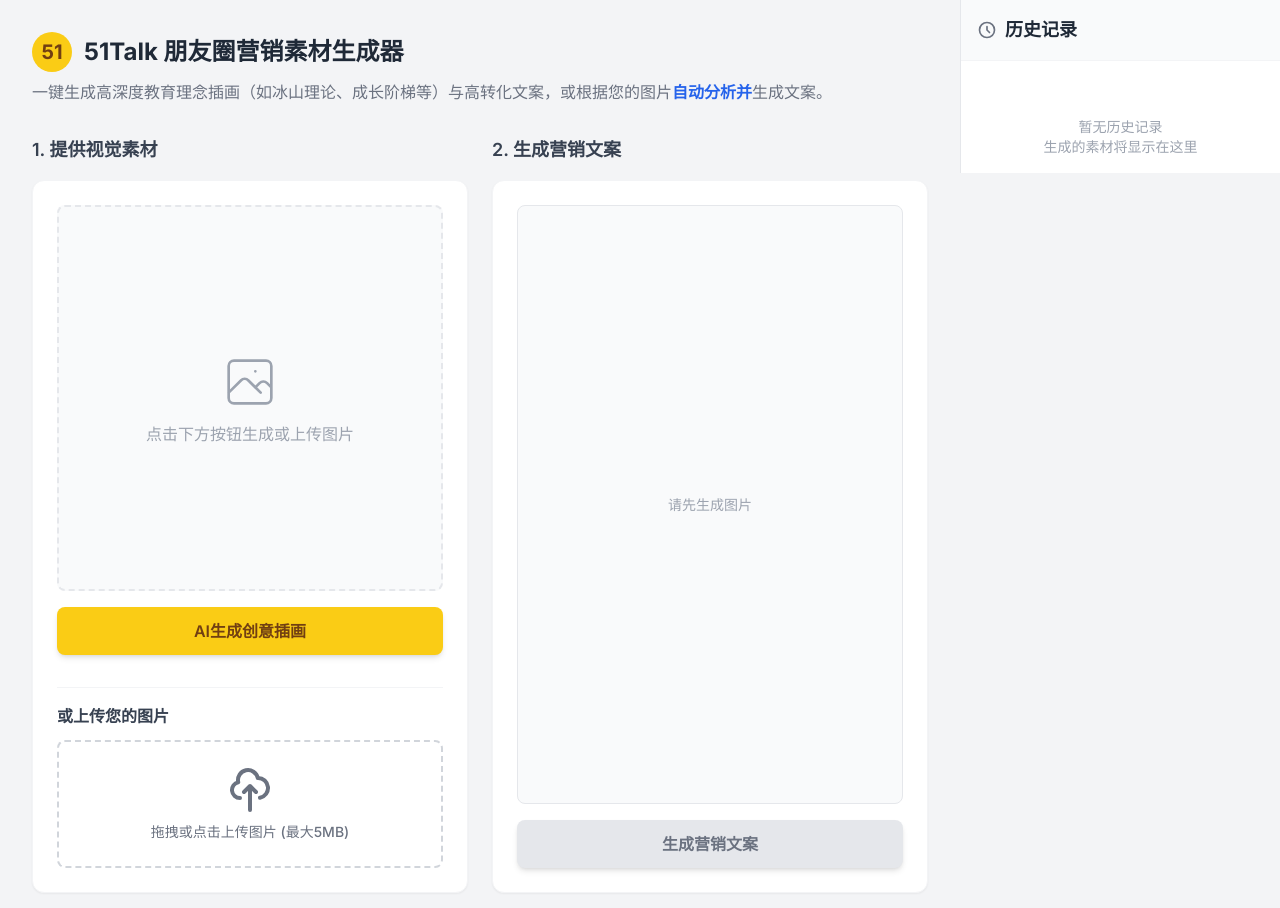
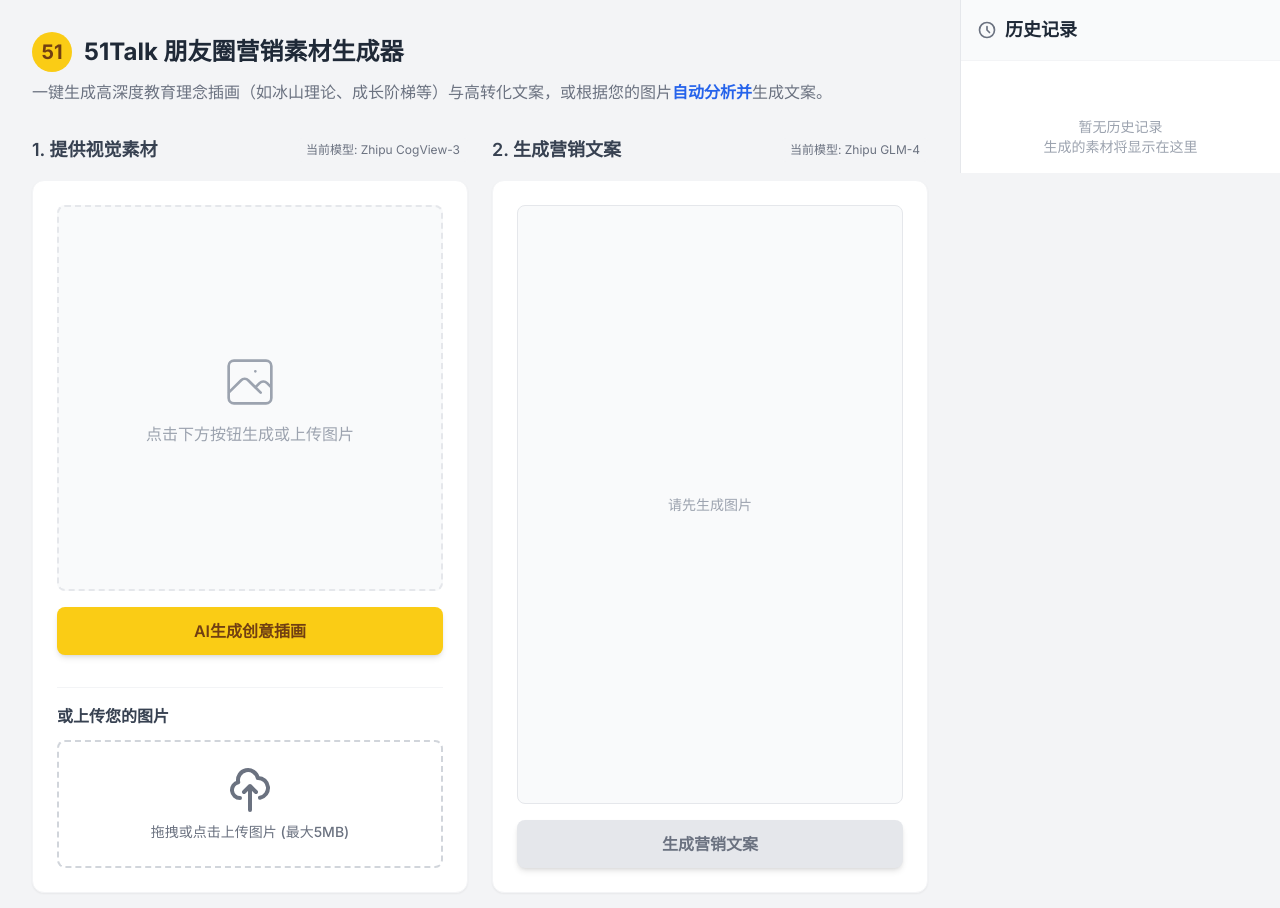
Before and after one commit to cjhow2008-collab/pengyouquanwenan, a React (Vite) app: page / in a window 1280 px wide. Shown: the top 908 px of the page. Built offline with nearby package versions, Linux system fonts and the light colour scheme.

Commit message:
Switch to Zhipu AI as default provider for local dev with user key

```diff
--- a/App.tsx
+++ b/App.tsx
@@ -51,7 +51,8 @@
     setUploadedImageDescription('');
 
     try {
-      const result = await GeminiService.generateMarketingImage();
+      // Use Zhipu for Image Generation
+      const result = await ZhipuService.generateMarketingImage();
 
       const { imageUrl, description, theme } = result;
 
@@ -84,8 +85,8 @@
     setUploadedImageDescription(''); // Clear previous description immediately
 
     try {
-      // AI analyzes the image to get a description
-      const aiDescription = await GeminiService.analyzeImageForDescription(base64);
+      // Use Zhipu for Image Analysis (Vision)
+      const aiDescription = await ZhipuService.analyzeImageForDescription(base64);
 
       setUploadedImageDescription(aiDescription);
       setStatus(GenerationStatus.IMAGE_READY); // Image ready after description is generated
@@ -150,7 +151,8 @@
       const randomIndex = Math.floor(Math.random() * SELLING_POINTS.length);
       const sellingPoint = SELLING_POINTS[randomIndex].content;
 
-      const paragraphs = await GeminiService.generateMarketingText(
+      // Use Zhipu for Text Generation
+      const paragraphs = await ZhipuService.generateMarketingText(
         imageToUse,
         sellingPoint,
         descriptionToUse
@@ -217,7 +219,6 @@
               </div>
               <p className="text-gray-500">一键生成高深度教育理念插画（如冰山理论、成长阶梯等）与高转化文案，或根据您的图片<span className="font-semibold text-blue-600">自动分析并</span>生成文案。</p>
             </div>
-            {/* Model Switcher Removed */}
           </div>
         </header>
 
@@ -233,6 +234,9 @@
           <section className="flex flex-col gap-4">
             <h2 className="text-lg font-semibold text-gray-700 flex justify-between items-center">
               <span>1. 提供视觉素材</span>
+              <span className="text-xs font-normal px-2 py-1 rounded bg-gray-100 text-gray-500">
+                当前模型: Zhipu CogView-3
+              </span>
             </h2>
             <ImageDisplay
               imageUrl={currentContent.imageUrl || null} // AI generated image
@@ -259,6 +263,9 @@
           <section className="flex flex-col gap-4">
             <h2 className="text-lg font-semibold text-gray-700 flex justify-between items-center">
               <span>2. 生成营销文案</span>
+              <span className="text-xs font-normal px-2 py-1 rounded bg-gray-100 text-gray-500">
+                当前模型: Zhipu GLM-4
+              </span>
             </h2>
             <TextDisplay
               text={currentContent.text || []}
```
